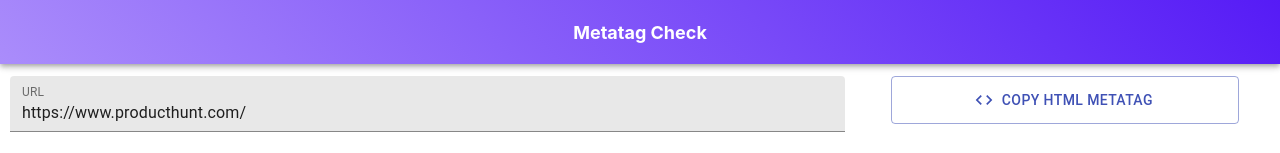
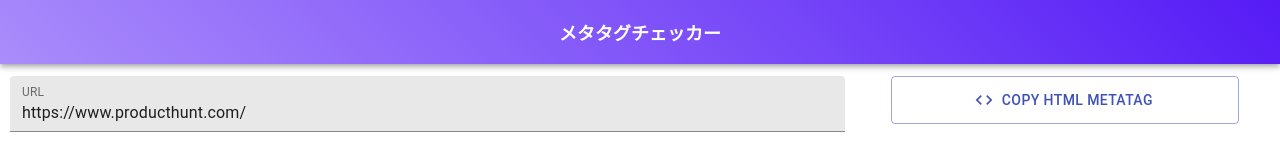
Before and after one commit to hatsu38/metatags-frontend, a React (Create React App) app: page / in a window 1280 px wide. Shown: the top 153 px of the page. Built offline with nearby package versions, Linux system fonts and the light colour scheme; no server answers.

Commit message:
コメント文を削除

```diff
--- a/public/index.html
+++ b/public/index.html
@@ -7,37 +7,13 @@
     <meta name="theme-color" content="#000000" />
     <meta
       name="description"
-      content="Web site created using create-react-app"
+      content="メタタグを簡単にチェックするWebサービスです。メタタグをチェックしていろんなサービスのメタタグのチェックに使いましょう。"
     />
     <link rel="apple-touch-icon" href="%PUBLIC_URL%/logo192.png" />
-    <!--
-      manifest.json provides metadata used when your web app is installed on a
-      user's mobile device or desktop. See https://developers.google.com/web/fundamentals/web-app-manifest/
-    -->
     <link rel="manifest" href="%PUBLIC_URL%/manifest.json" />
-    <!--
-      Notice the use of %PUBLIC_URL% in the tags above.
-      It will be replaced with the URL of the `public` folder during the build.
-      Only files inside the `public` folder can be referenced from the HTML.
-
-      Unlike "/favicon.ico" or "favicon.ico", "%PUBLIC_URL%/favicon.ico" will
-      work correctly both with client-side routing and a non-root public URL.
-      Learn how to configure a non-root public URL by running `npm run build`.
-    -->
-    <title>Metatag Check</title>
+    <title>メタタグチェッカー | メタタグを簡単にチェックするWebサービス</title>
   </head>
   <body>
-    <noscript>You need to enable JavaScript to run this app.</noscript>
     <div id="root"></div>
-    <!--
-      This HTML file is a template.
-      If you open it directly in the browser, you will see an empty page.
-
-      You can add webfonts, meta tags, or analytics to this file.
-      The build step will place the bundled scripts into the <body> tag.
-
-      To begin the development, run `npm start` or `yarn start`.
-      To create a production bundle, use `npm run build` or `yarn build`.
-    -->
   </body>
 </html>
--- a/src/components/header.js
+++ b/src/components/header.js
@@ -8,7 +8,7 @@ class Header extends Component {
       <React.Fragment>
         <AppBar position='static' color="transparent" className='header main-color'>
           <Toolbar className='MuiTypography-alignCenter'>
-            <h1 className='site-title'>Metatag Check</h1>
+            <h1 className='site-title'>メタタグチェッカー</h1>
           </Toolbar>
         </AppBar>
       </React.Fragment>
```
